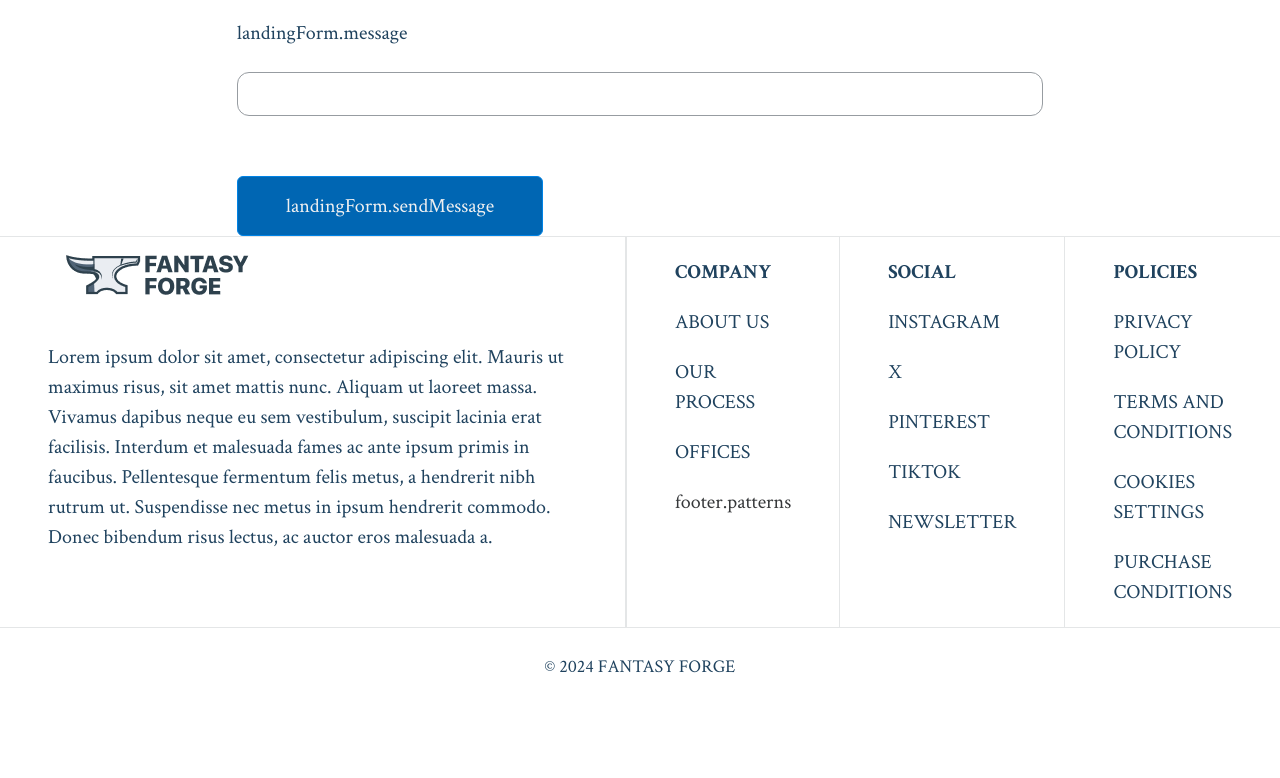
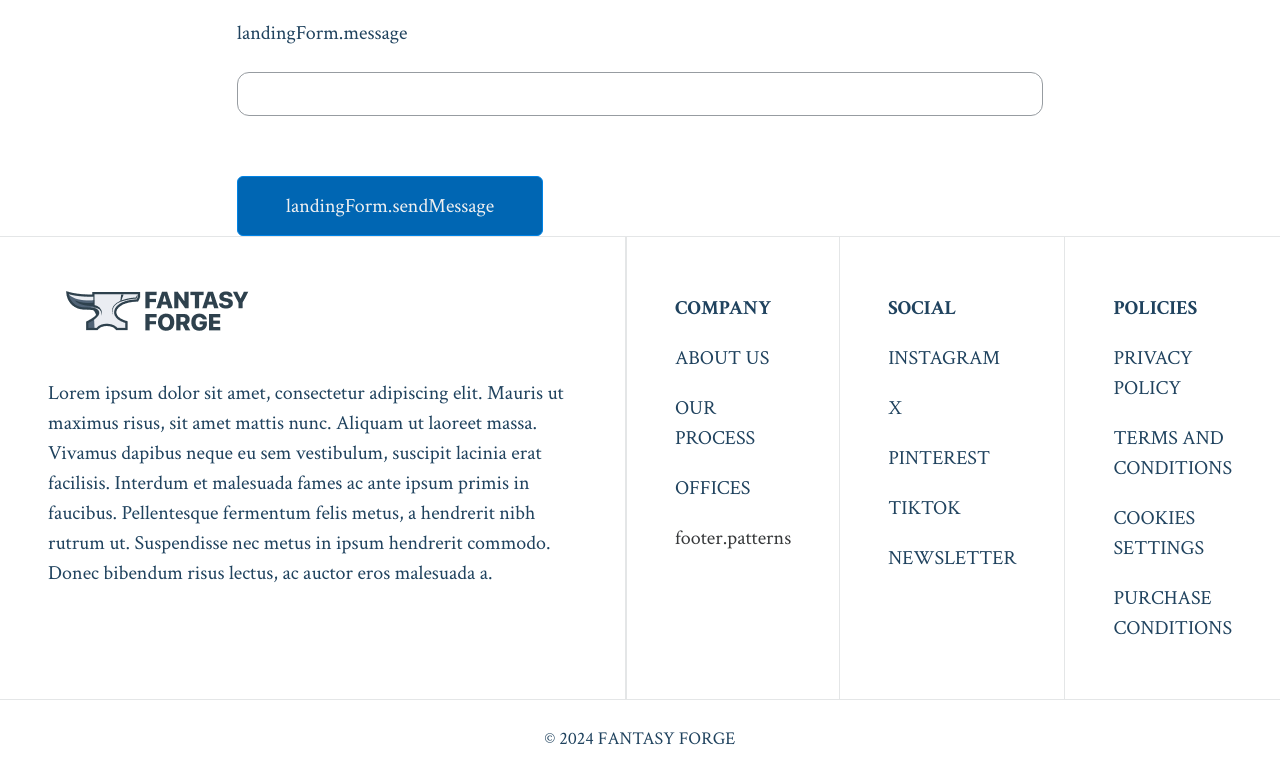
Before and after one commit to marboqmar/pub-repo-tfm, a React (Vite) app: page / in a window 1280 px wide. Shown: the part 2113-2891 px from the top of the page. Before the commit the page ends 2819 px from the top, so only its background shows below. Built offline with nearby package versions, Linux system fonts and the light colour scheme; no server answers.

Commit message:
Modified footer's paddings

```diff
--- a/src/components/Footer/Footer.scss
+++ b/src/components/Footer/Footer.scss
@@ -9,20 +9,20 @@
 
   &--section-logo {
     max-width: 546px;
-    padding: 0 48px;
+    padding: 36px 48px;
     margin-right: auto;
   }
 
   &--section-company {
-    padding: 0 48px;
+    padding: 36px 48px;
   }
 
   &--section-social {
-    padding: 0 48px;
+    padding: 36px 48px;
   }
 
   &--section-policies {
-    padding: 0 48px;
+    padding: 36px 48px;
   }
 
   &--bottom {
--- a/src/components/Footer/Footer.tsx
+++ b/src/components/Footer/Footer.tsx
@@ -7,7 +7,7 @@ export const Footer = () => {
   const { t } = useTranslation("common");
 
   return (
-    <footer className={"flex-column align-items-center border-top-gray"}>
+    <footer className={"footer flex-column align-items-center border-top-gray"}>
       <div className={"flex-row width-100"}>
         <div className={"footer--section-logo border-right-gray"}>
           <Button
```
